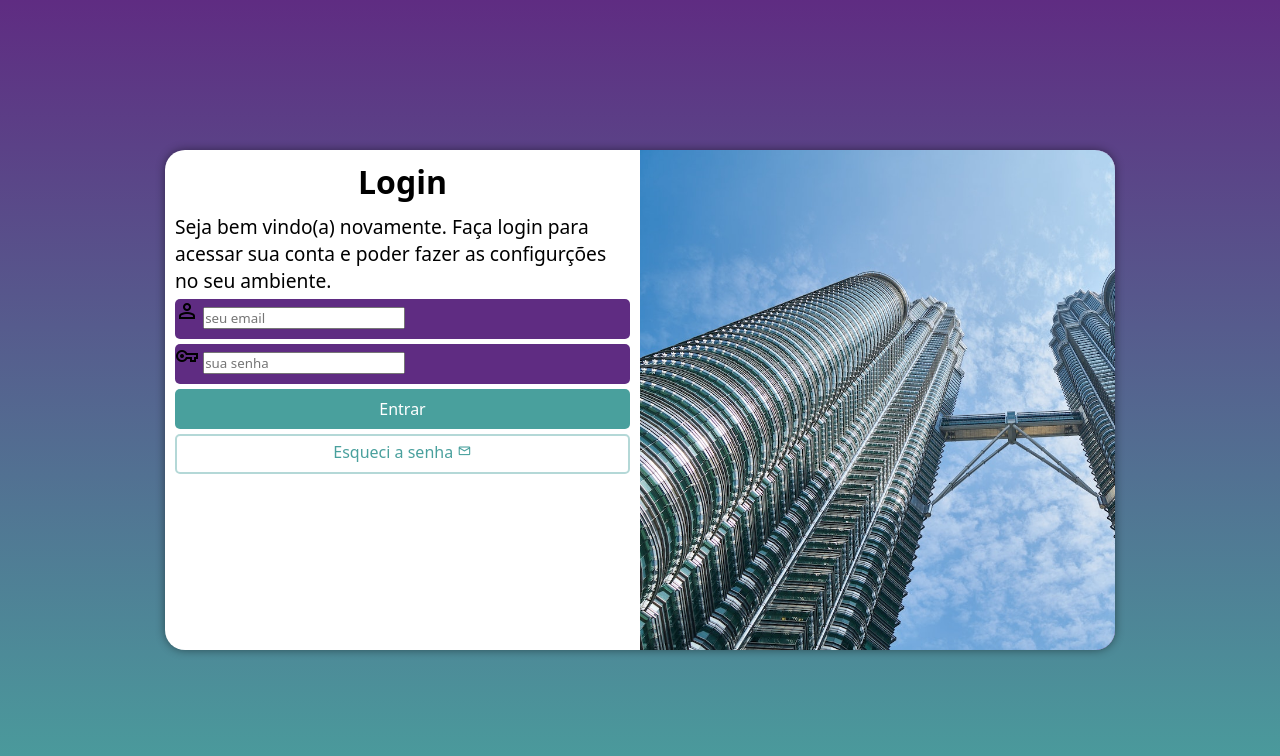
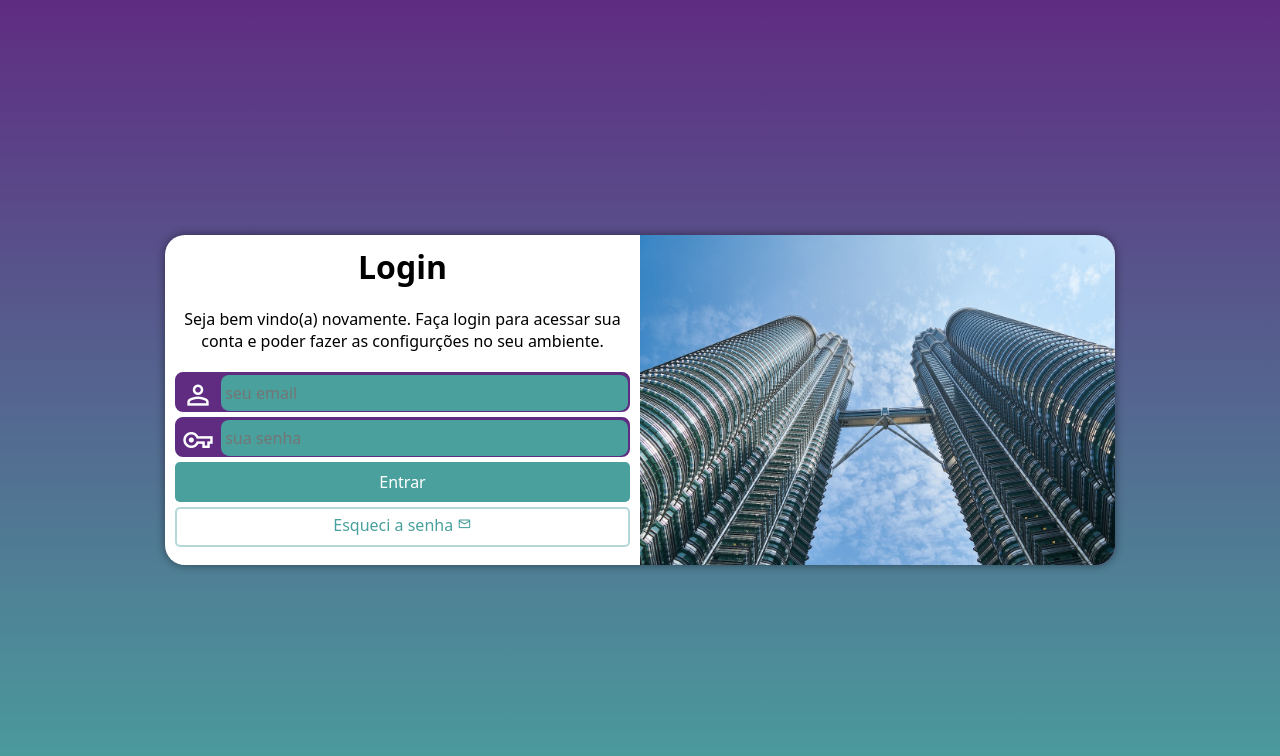
Before and after one commit to brenosouzafaria/projeto-login, a plain HTML site: page index.html in a window 1280 px wide. Drawn offline with nearby package versions, Linux system fonts and the light colour scheme.

Commit message:
projeto completo

```diff
--- a/estilos/mediaquery.css
+++ b/estilos/mediaquery.css
@@ -7,6 +7,7 @@
 
     section#login {
         width: 80vw;
+        height: 295px;
     }
 
     section#login > div#imagem {
@@ -37,6 +38,7 @@
 
     section#login {
         width: 950px;
+        height: 330px;
     }
 
     section#login > div#imagem {
@@ -55,6 +57,7 @@
     }
 
     section#login > div#formulario > p {
-        font-size: 1.2em;
+        font-size: 1em;
+        margin: 20px 0px;
     }
 }
--- a/estilos/style.css
+++ b/estilos/style.css
@@ -29,7 +29,6 @@ section#login {
     position: absolute;
     top: 50%;
     left: 50%;
-    transform: translate(-50%, -50%);
 
     background-color: white;
     border-radius: 20px;
@@ -40,6 +39,7 @@ section#login {
 
     transition: width .3s, height .3s;
     transition-timing-function: ease;
+    transform: translate(-50%, -50%);
 }
 
 section#login > div#imagem {
@@ -61,19 +61,45 @@ section#login > div#formulario > h1 {
 
 section#login > div#formulario > p {
     font-size: 0.8em;
+    margin: 10px 0px;
+    text-align: center;
 }
 
 form > div.campo {
     background-color: #5f2c82;
+    border: 2px solid #5f2c82;
     display: block;
     width: 100%;
     height: 40px;
-    border-radius: 5px;
+    border-radius: 8px;
     margin: 5px 0px;
 }
 
 div.campo > label {
     display: none;
+}
+
+div.campo > span {
+    /*background-color: black;*/
+    color: white;
+    font-size: 2em;
+    width: 40px;
+    padding: 5px;
+}
+
+div.campo > input {
+    background-color: #49a09d;
+    font-size: 1em;
+    width: calc(100% - 44.5px);
+    height: 100%;
+    border: 0px;
+    border-radius: 8px;
+    padding: 4px;
+    transform: translateY(-12.1px);
+}
+
+div.campo > input:focus-within {
+    background-color: white;
 }
 
 form > input[type=submit] {
```
